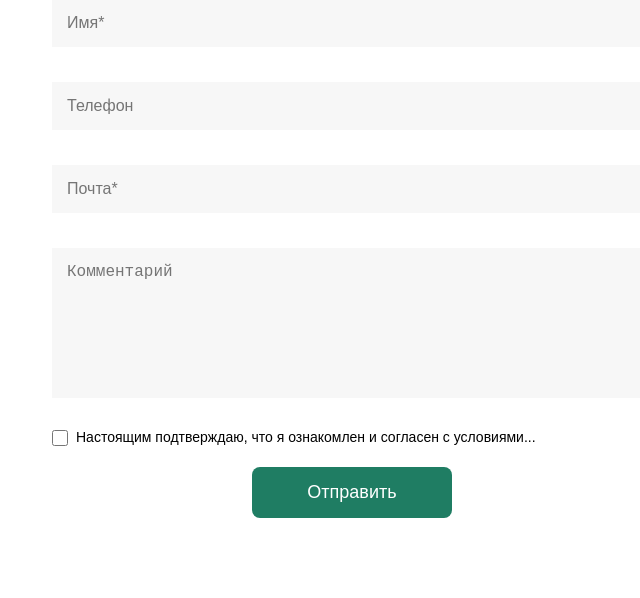
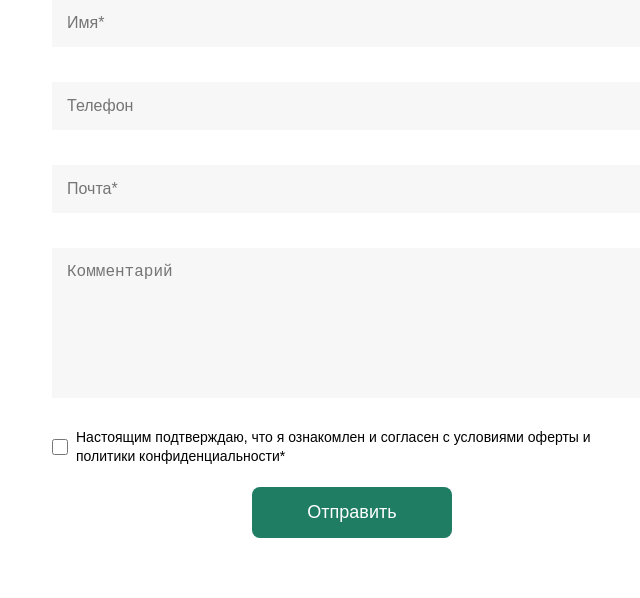
Before and after one commit to lKeoNl/markomshop, a Flask app: page /store in a window 1280 px wide. Shown: the part 3833-4431 px from the top of the page, without its empty margins (288-928 px from the left). Run offline with Flask 3, Linux system fonts and the light colour scheme; data comes from the database, SQL or seed files in the repository.

Commit message:
ajax fix

```diff
--- a/templates/store.html
+++ b/templates/store.html
@@ -483,7 +483,7 @@
         <div class="feedback-checkbox">
             <input type="checkbox" name="agreement" id="agreement">
             <label for="agreement">
-                Настоящим подтверждаю, что я ознакомлен и согласен с условиями...
+                Настоящим подтверждаю, что я ознакомлен и согласен с условиями оферты и политики конфиденциальности*
             </label>
             <div class="error" id="agreement-error"></div>
         </div>
@@ -530,7 +530,7 @@ document.getElementById('feedback-form').addEventListener('submit', async (e) =>
 
         // Успешная отправка
         e.target.reset(); // Очистка формы
-        alert('Форма успешно отправлена!'); // Простое уведомление
+        showNotification(); // Простое уведомление
 
     } catch (error) {
         console.error('Ошибка:', error);
```
